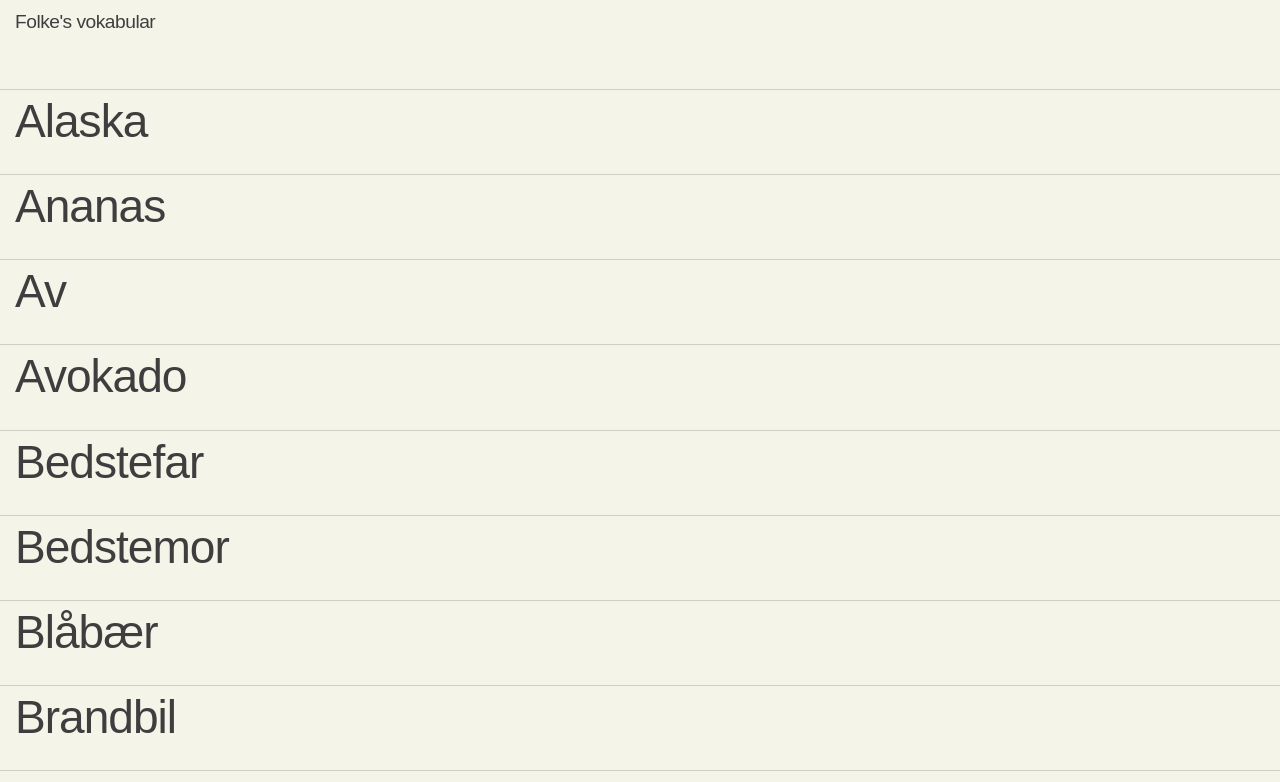
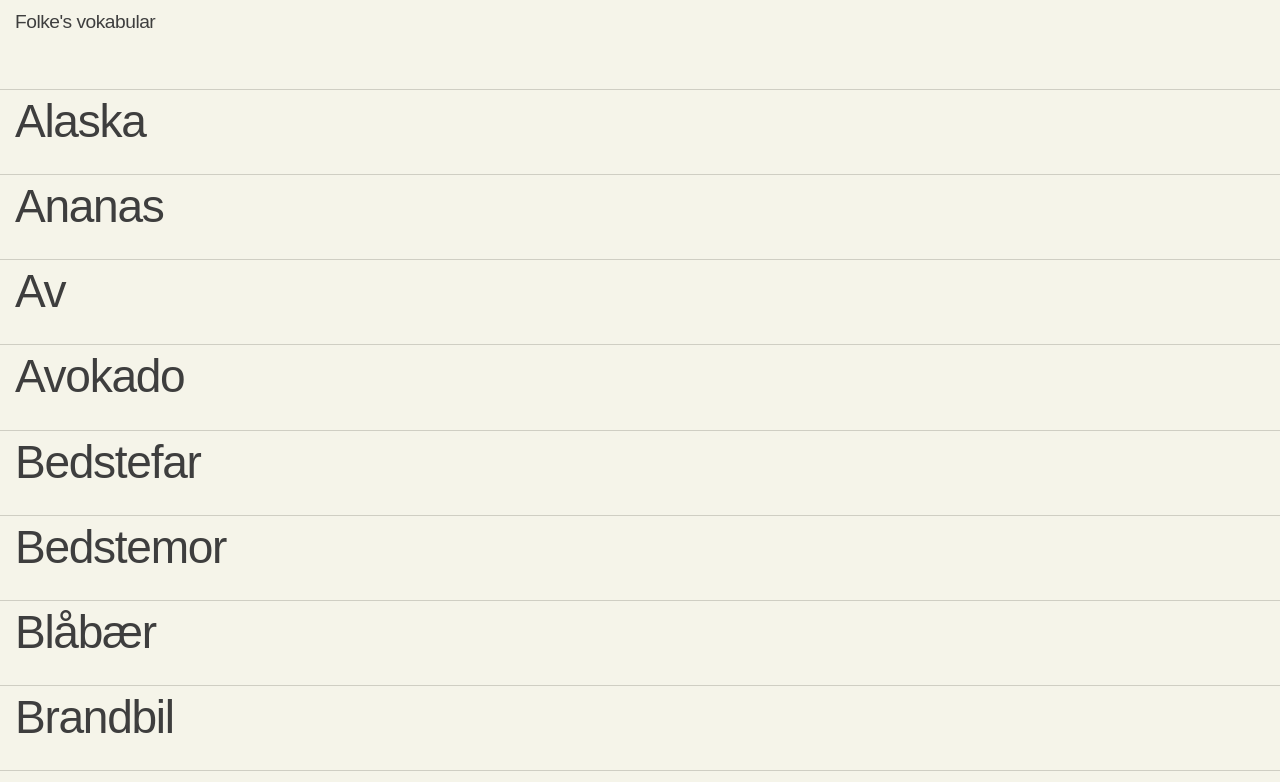
Before and after one commit to MathiasHN/mathiashn.github.io, a plain HTML site: page folke/index.html in a window 1280 px wide. Shown: the top 782 px of the page. Drawn offline with nearby package versions, Linux system fonts and the light colour scheme.

Commit message:
letter-spacing a

```diff
--- a/folke/css/main.css
+++ b/folke/css/main.css
@@ -94,7 +94,7 @@ a
     font-size: 2.4em;
     text-align: left;
     margin-top: 0px;
-    letter-spacing: -1px;
+    letter-spacing: -1.3px;
     line-height: 1em;
     display: block;
     padding-bottom: 30px;
```
